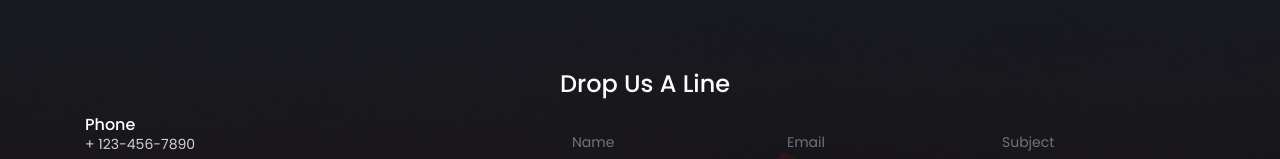
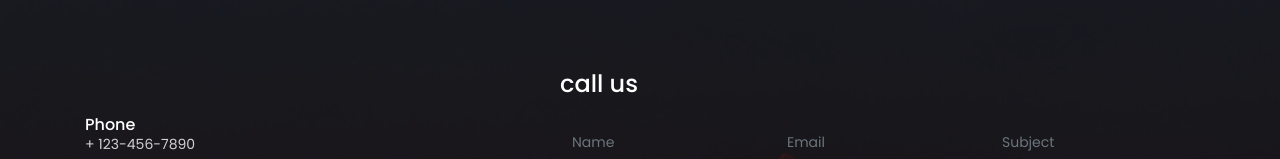
Before and after one commit to chah82/web-public-project, a plain HTML site: page index.html in a window 1280 px wide. Shown: the part 4220-4379 px from the top of the page. Drawn offline with Linux system fonts and the light colour scheme.

Commit message:
modified index.html

```diff
--- a/index.html
+++ b/index.html
@@ -428,7 +428,7 @@
                 </div>
                 <div class="col-md-7">
                     <form>
-                        <h4 class="mb-4">Drop Us A Line</h4>
+                        <h4 class="mb-4">call us</h4>
                         <div class="form-row">
                             <div class="form-group col-sm-4">
                                 <input type="text" class="form-control text-white rounded-0 bg-transparent" name="name" placeholder="Name">
```
